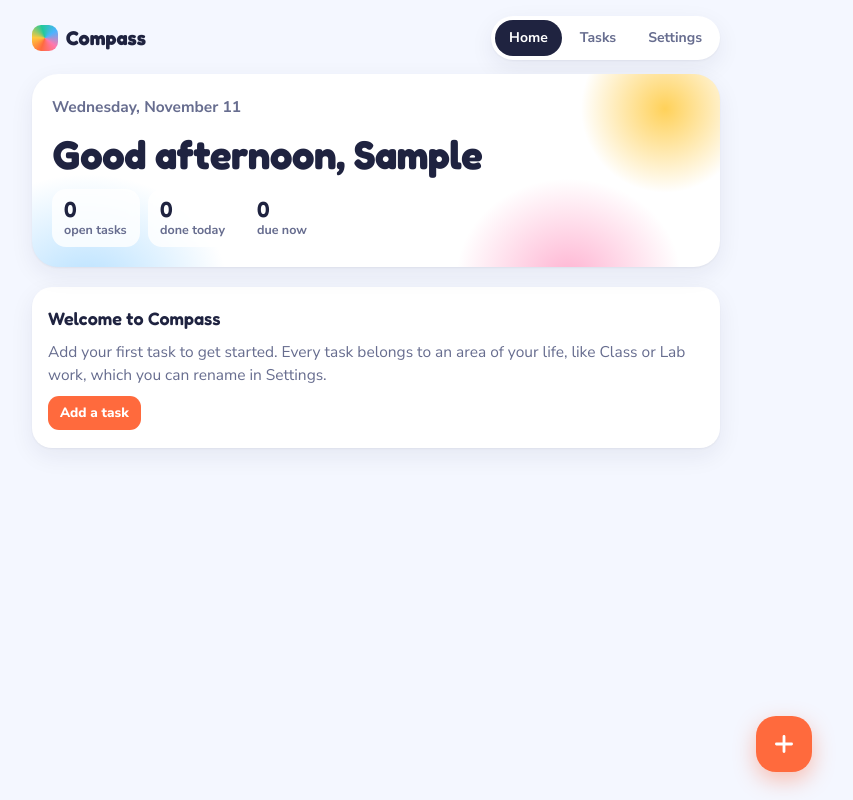
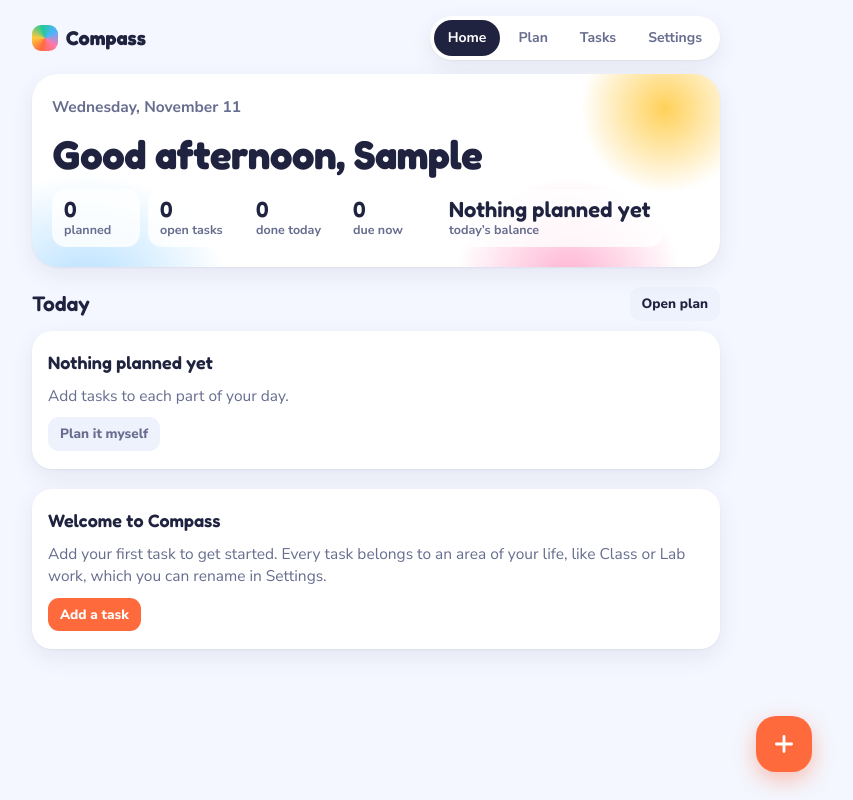
Before and after one commit to Bemnet-Kinfe/Personal-assistant-compass, a Django app: page / in a window 1280 px wide. Shown: the whole page, without its empty margins (264-1117 px from the left). Run offline with Django 5.2, Linux system fonts and the light colour scheme; the visitor is signed in with stand-in values (Sample User, id 1); data comes from the database, SQL or seed files in the repository; data that the repository does not hold is empty.

Commit message:
Add the day plan with a balance check
Plan page split into morning, midday, afternoon and evening with time meters,
a best-fit task picker, top 3 stars, and a balance check that flags overbooking,
unplanned deadlines, late deep work and days without personal time.

Closes #3

Co-Authored-By: Claude Opus 5.5 <noreply@anthropic.com>
Claude-Session: https://claude.ai/code/session_01GHytzUPCrinfHFkDhZGxWR

```diff
--- /dev/null
+++ b/planner/services/days.py
@@ -0,0 +1,169 @@
+"""How full a day is: tasks and calendar events per part of the day, and the balance check."""
+from dataclasses import dataclass, field
+from datetime import datetime, time, timedelta
+
+from django.db.models import Q
+from django.utils import timezone
+
+from ..models import CalendarEvent, DayPlan, PlanEntry, Task
+from ..utils import fmt_minutes  # noqa: F401 - re-exported for templates and tests
+
+
+def day_bounds(date):
+    start = timezone.make_aware(datetime.combine(date, time.min))
+    return start, start + timedelta(days=1)
+
+
+def minute_of_day(dt, date):
+    start, _ = day_bounds(date)
+    return (timezone.localtime(dt) - start).total_seconds() / 60
+
+
+def events_on(user, date):
+    """Timed events overlapping the date, and all-day events covering it."""
+    start, end = day_bounds(date)
+    timed = list(
+        CalendarEvent.objects.filter(user=user, start__lt=end, end__gt=start, all_day_date__isnull=True).order_by("start")
+    )
+    all_day = list(
+        CalendarEvent.objects.filter(user=user, all_day_date__lte=date)
+        .filter(Q(all_day_end__gt=date) | Q(all_day_end__isnull=True, all_day_date=date))
+        .order_by("calendar_name", "title")
+    )
+    return timed, all_day
+
+
+@dataclass
+class Slot:
+    key: str
+    name: str
+    range: str
+    start: int
+    end: int
+    entries: list = field(default_factory=list)
+    events: list = field(default_factory=list)
+    task_minutes: int = 0
+    event_minutes: int = 0
+
+    @property
+    def capacity(self):
+        return self.end - self.start
+
+    @property
+    def used(self):
+        return self.task_minutes + self.event_minutes
+
+    @property
+    def free(self):
+        return max(0, self.capacity - self.used)
+
+    @property
+    def percent(self):
+        return min(100, round(self.used / self.capacity * 100)) if self.capacity else 0
+
+    @property
+    def state(self):
+        if self.used > self.capacity:
+            return "over"
+        if self.used > self.capacity * 0.85:
+            return "near"
+        return "ok"
+
+
+@dataclass
+class DaySummary:
+    date: object
+    plan: DayPlan
+    slots: list
+    all_day: list
+    issues: list
+    verdict: str
+    word: str
+
+    @property
+    def used(self):
+        return sum(s.used for s in self.slots)
+
+    @property
+    def capacity(self):
+        return sum(s.capacity for s in self.slots)
+
+    @property
+    def planned_count(self):
+        return sum(len(s.entries) for s in self.slots)
+
+    def slot(self, key):
+        return next(s for s in self.slots if s.key == key)
+
+
+def summarize(user, date):
+    plan = DayPlan.for_date(user, date)
+    entries = list(plan.entries.select_related("task", "task__area"))
+    timed, all_day = events_on(user, date)
+    slots = []
+    for key, name, rng, start, end in PlanEntry.SLOTS:
+        s = Slot(key, name, rng, start, end)
+        s.entries = [e for e in entries if e.slot == key]
+        s.task_minutes = sum(e.task.minutes for e in s.entries if not e.task.done)
+        for ev in timed:
+            a, b = max(start, minute_of_day(ev.start, date)), min(end, minute_of_day(ev.end, date))
+            if b > a:
+                s.events.append(ev)
+                if not ev.is_free and not ev.task_id:  # a Compass block for a planned task isn't counted twice
+                    s.event_minutes += int(b - a)
+        slots.append(s)
+
+    issues = []
+    for s in slots:
+        if s.used > s.capacity:
+            issues.append(("bad", f"{s.name} is over by {fmt_minutes(s.used - s.capacity)}."))
+        deep = [e.task for e in s.entries if not e.task.done and e.task.energy == "deep"]
+        if s.key == "evening":
+            for t in deep:
+                issues.append(("warn", f"“{t.title}” needs deep focus but sits in the evening."))
+        if len(deep) >= 3:
+            issues.append(("warn", f"{s.name} has {len(deep)} deep-focus tasks in a row. Add a break."))
+    planned_ids = {e.task_id for e in entries}
+    due = Task.objects.filter(user=user, done=False, due_date__lte=date).exclude(id__in=planned_ids)
+    for t in due[:6]:
+        when = "overdue" if t.due_date < date else "due that day"
+        issues.append(("bad", f"“{t.title}” is {when} and isn’t planned."))
+    if entries and not any(e.task.area.is_personal for e in entries):
+        issues.append(("warn", "No personal time planned."))
+
+    if any(lvl == "bad" for lvl, _ in issues):
+        verdict, word = "bad", "Needs a fix"
+    elif issues:
+        verdict, word = "warn", "Almost there"
+    elif entries:
+        verdict, word = "good", "Balanced day"
+    else:
+        verdict, word = "idle", "Nothing planned yet"
+    return DaySummary(date, plan, slots, all_day, issues, verdict, word)
+
+
+def suggest_score(task, slot_key, date):
+    """Higher is a better fit; used to order the 'add to this part of the day' list."""
+    s = 0
+    if task.due_date:
+        diff = (task.due_date - date).days
+        s += 60 if diff <= 0 else 40 if diff <= 1 else 20 if diff <= 3 else 8 if diff <= 7 else 0
+    s += {"high": 15, "low": -5}.get(task.priority, 0)
+    deep_slot = slot_key in ("morning", "afternoon")
+    s += (10 if deep_slot else -10) if task.energy == "deep" else (0 if deep_slot else 6)
+    if task.area.is_personal and slot_key == "evening":
+        s += 8
+    return s
+
+
+def plan_task(user, task, date, slot):
+    plan = DayPlan.for_date(user, date)
+    entry = PlanEntry.objects.filter(plan=plan, task=task).first()
+    last = plan.entries.filter(slot=slot).order_by("-position").values_list("position", flat=True).first()
+    pos = (last + 1) if last is not None else 0
+    if entry:
+        if entry.slot != slot:
+            entry.slot, entry.position = slot, pos
+            entry.save(update_fields=["slot", "position"])
+        return entry
+    return PlanEntry.objects.create(plan=plan, task=task, slot=slot, position=pos)
--- a/planner/templates/planner/base.html
+++ b/planner/templates/planner/base.html
@@ -21,6 +21,7 @@
     <div class="top-right">
       <nav class="tabs" aria-label="Sections">
         <a class="tab" href="{% url 'home' %}" {% if nav == "home" %}aria-current="page"{% endif %}><svg viewBox="0 0 24 24" fill="none" stroke="currentColor" stroke-width="2.2" stroke-linecap="round" stroke-linejoin="round" aria-hidden="true"><path d="M4 11.5L12 5l8 6.5V19a1 1 0 0 1-1 1h-4.5v-5h-5v5H5a1 1 0 0 1-1-1z"/></svg>Home</a>
+        <a class="tab" href="{% url 'plan' %}" {% if nav == "plan" %}aria-current="page"{% endif %}><svg viewBox="0 0 24 24" fill="none" stroke="currentColor" stroke-width="2.2" stroke-linecap="round" aria-hidden="true"><rect x="4" y="5" width="16" height="15" rx="3"/><path d="M8 3v4M16 3v4M4 10h16"/></svg>Plan</a>
         <a class="tab" href="{% url 'tasks' %}" {% if nav == "tasks" %}aria-current="page"{% endif %}><svg viewBox="0 0 24 24" fill="none" stroke="currentColor" stroke-width="2.2" stroke-linecap="round" stroke-linejoin="round" aria-hidden="true"><path d="M9 6h11M9 12h11M9 18h11M4 6l1 1 2-2M4 12l1 1 2-2M4 18l1 1 2-2"/></svg>Tasks</a>
         <a class="tab" href="{% url 'settings' %}" {% if nav == "settings" %}aria-current="page"{% endif %}><svg viewBox="0 0 24 24" fill="none" stroke="currentColor" stroke-width="2.2" stroke-linecap="round" stroke-linejoin="round" aria-hidden="true"><circle cx="12" cy="12" r="3"/><path d="M19.4 15a1.7 1.7 0 0 0 .3 1.8l.1.1a2 2 0 1 1-2.8 2.8l-.1-.1a1.7 1.7 0 0 0-1.8-.3 1.7 1.7 0 0 0-1 1.5V21a2 2 0 1 1-4 0v-.1a1.7 1.7 0 0 0-1.1-1.5 1.7 1.7 0 0 0-1.8.3l-.1.1a2 2 0 1 1-2.8-2.8l.1-.1a1.7 1.7 0 0 0 .3-1.8 1.7 1.7 0 0 0-1.5-1H3a2 2 0 1 1 0-4h.1a1.7 1.7 0 0 0 1.5-1.1 1.7 1.7 0 0 0-.3-1.8l-.1-.1a2 2 0 1 1 2.8-2.8l.1.1a1.7 1.7 0 0 0 1.8.3H9a1.7 1.7 0 0 0 1-1.5V3a2 2 0 1 1 4 0v.1a1.7 1.7 0 0 0 1 1.5 1.7 1.7 0 0 0 1.8-.3l.1-.1a2 2 0 1 1 2.8 2.8l-.1.1a1.7 1.7 0 0 0-.3 1.8V9a1.7 1.7 0 0 0 1.5 1H21a2 2 0 1 1 0 4h-.1a1.7 1.7 0 0 0-1.5 1z"/></svg>Settings</a>
       </nav>
--- a/planner/templates/planner/home.html
+++ b/planner/templates/planner/home.html
@@ -5,12 +5,35 @@
     <span class="date">{{ today|date:"l, F j" }}</span>
     <h1>{{ greeting }}{% if user.first_name %}, {{ user.first_name }}{% endif %}</h1>
     <div class="stats">
+      <div class="stat"><b class="num">{{ summary.planned_count }}</b><span>planned</span></div>
       <div class="stat"><b class="num">{{ open_count }}</b><span>open tasks</span></div>
       <div class="stat"><b class="num">{{ done_today }}</b><span>done today</span></div>
       <div class="stat"><b class="num">{{ due_now|length }}</b><span>due now</span></div>
+      <div class="stat"><b>{{ summary.word }}</b><span>today’s balance</span></div>
     </div>
   </div>
 
+
+  {% if top3 %}
+  <section class="section"><div class="sec-head"><h2>Top 3</h2></div>
+    <div class="card list">{% for task in top3 %}{% include "planner/partials/task_row.html" %}{% endfor %}</div>
+  </section>
+  {% endif %}
+
+  <section class="section"><div class="sec-head"><h2>Today</h2><a class="btn small" href="{% url 'plan' %}">Open plan</a></div>
+    {% if summary.planned_count %}
+    <div class="card list">
+      {% for slot in summary.slots %}{% if slot.entries %}
+      <div class="dayhead">{{ slot.name }} · {{ slot.range }}</div>
+      {% for entry in slot.entries %}{% with task=entry.task %}{% include "planner/partials/task_row.html" %}{% endwith %}{% endfor %}
+      {% endif %}{% endfor %}
+    </div>
+    {% else %}
+    <div class="card empty"><b>Nothing planned yet</b><span>Add tasks to each part of your day{% if ai_on %}, or ask your assistant to plan it around your calendar{% endif %}.</span>
+      <div class="row">{% if ai_on %}<button class="btn small primary" type="button" data-suggest="Plan my day">Plan my day</button>{% endif %}<a class="btn small" href="{% url 'plan' %}">Plan it myself</a></div>
+    </div>
+    {% endif %}
+  </section>
 
   {% if due_now %}
   <section class="section"><div class="sec-head"><h2>Due now{% if summary %}, not planned{% endif %}</h2></div>
--- /dev/null
+++ b/planner/templates/planner/partials/event_row.html
@@ -0,0 +1,5 @@
+{% load compass %}<{% if ev.html_link %}a href="{{ ev.html_link }}" target="_blank" rel="noopener"{% else %}div{% endif %} class="ev {% if ev.is_free %}free{% endif %}" style="--evc:{{ ev|event_color }}">
+  <span class="ev-time">{{ ev.start|time:"g:i A" }}–{{ ev.end|time:"g:i A" }}</span>
+  <span class="ev-title">{{ ev.title }}</span>
+  <span class="ev-badge">{{ ev|event_label }}</span>
+</{% if ev.html_link %}a{% else %}div{% endif %}>
--- a/planner/urls.py
+++ b/planner/urls.py
@@ -2,6 +2,7 @@ from django.urls import path
 
 from .views import common
 from .views import tasks
+from .views import plan
 
 urlpatterns = [
     path("", common.home, name="home"),
@@ -15,4 +16,9 @@ urlpatterns = [
     path("settings/areas/", tasks.area_save, name="area_add"),
     path("settings/areas/<int:pk>/", tasks.area_save, name="area_save"),
     path("settings/areas/<int:pk>/delete/", tasks.area_delete, name="area_delete"),
+    path("plan/", plan.plan, name="plan"),
+    path("plan/pick/<str:date>/<str:slot>/", plan.plan_pick, name="plan_pick"),
+    path("plan/add/", plan.plan_add, name="plan_add"),
+    path("plan/entry/<int:pk>/remove/", plan.plan_remove, name="plan_remove"),
+    path("plan/star/", plan.plan_star, name="plan_star"),
 ]
--- a/planner/views/common.py
+++ b/planner/views/common.py
@@ -14,6 +14,7 @@ from django.utils.http import url_has_allowed_host_and_scheme
 from django.views.decorators.http import require_GET
 
 from ..models import Task
+from ..services import days
 
 log = logging.getLogger(__name__)
 
@@ -77,6 +78,10 @@ def home(request):
         "coming_up": [t for t in open_tasks if t.due_date and today < t.due_date <= today + timedelta(days=3)],
     }
     planned = set()
+    summary = days.summarize(user, today)
+    planned = {e.task_id for s in summary.slots for e in s.entries}
+    ctx["summary"] = summary
+    ctx["top3"] = summary.plan.top_tasks.select_related("area")
     ctx["due_now"] = [t for t in open_tasks if t.due_date and t.due_date <= today and t.id not in planned]
     return render(request, "planner/home.html", ctx)
 
--- a/planner/views/tasks.py
+++ b/planner/views/tasks.py
@@ -6,7 +6,10 @@ from django.views.decorators.http import require_POST
 
 from ..forms import AreaForm, TaskForm
 from ..models import Area, Task
+from ..models import PlanEntry
+from ..services import days
 from .common import changed, is_htmx, toast_only
+from .common import parse_date
 
 
 @login_required
@@ -55,6 +58,9 @@ def _task_form(request, task, initial):
         obj = form.save(commit=False)
         obj.user = request.user
         obj.save()
+        plan_date = parse_date(request.POST.get("plan_date"))
+        if plan_date and request.POST.get("plan_slot") in dict(PlanEntry.SLOT_CHOICES):
+            days.plan_task(request.user, obj, plan_date, request.POST["plan_slot"])
         return changed(request, "Saved" if task else "Added", "tasks")
     ctx = {
         "form": form,
```
Also changed, not shown: planner/templates/planner/partials/pick_list.html (added, +14 -0 lines), planner/templates/planner/partials/pick_modal.html (added, +11 -0 lines), planner/templates/planner/pick_page.html (added, +8 -0 lines), planner/templates/planner/plan.html (added, +41 -0 lines), planner/tests/test_plan.py (added, +105 -0 lines), planner/views/plan.py (added, +73 -0 lines), README.md.
